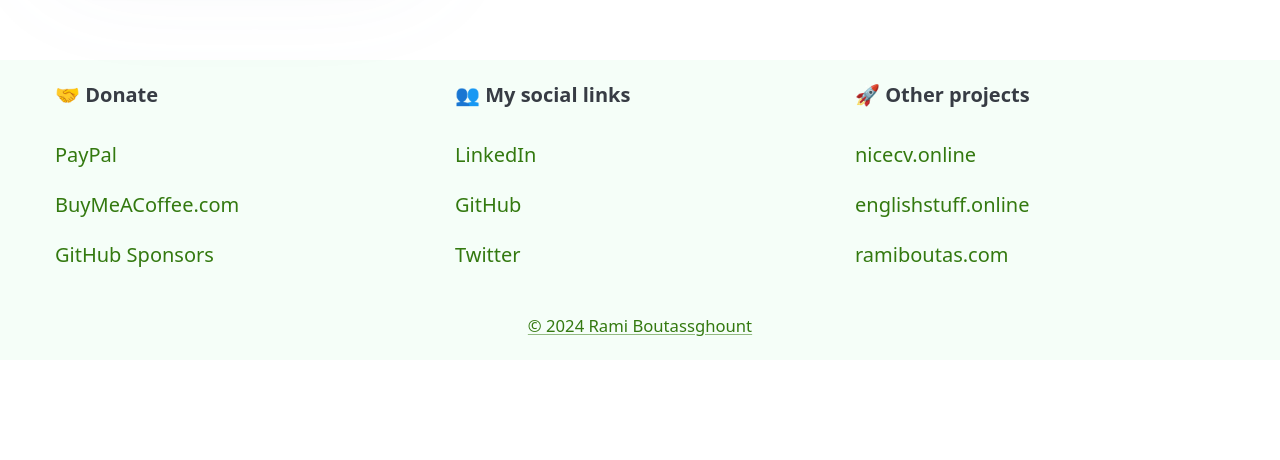
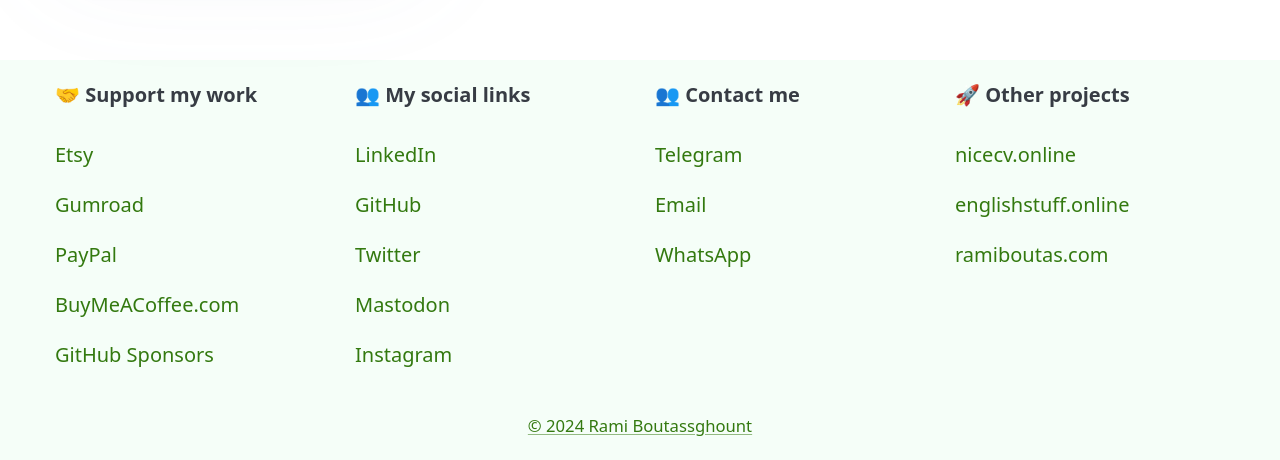
Before and after one commit to ramibch/mobile, a Django app: page / in a window 1280 px wide. Shown: the part 530-990 px from the top of the page. Before the commit the page ends 866 px from the top, so only its background shows below. Run offline with Django 5.2, Linux system fonts and the light colour scheme; parts of the project's set-up code (start-up, migrations or seed data) failed here and were passed over; some libraries are stand-ins or nearby versions.

Commit message:
more links

```diff
--- a/core/context_processors.py
+++ b/core/context_processors.py
@@ -10,19 +10,28 @@ def site(request):
         "current_year": timezone.now().year,
         "author": "Rami Boutassghount",
         "author_url": "https://ramiboutas.com/bio/",
-        "donation_links": {
+        "support_links": {
+            "Etsy": "https://ramiboutas.etsy.com/",
+            "Gumroad": "https://ramiboutas.gumroad.com/",
             "PayPal": "https://www.paypal.com/paypalme/ramiboutas",
             "BuyMeACoffee.com": "https://www.buymeacoffee.com/ramiboutas",
             "GitHub Sponsors": "https://github.com/sponsors/ramiboutas",
         },
         "social_links": {
             "LinkedIn": "https://www.linkedin.com/in/ramiboutas/",
-            "GitHub": "https://github.com/ramiboutas/",
+            "GitHub": "https://github.com/ramiboutas/mobile",
             "Twitter": "https://twitter.com/ramiboutas",
+            "Mastodon": "https://fosstodon.org/@ramiboutas",
+            "Instagram": "https://www.instagram.com/rami_btss/",
         },
         "projects_links": {
             "nicecv.online": "https://www.linkedin.com/in/ramiboutas/",
             "englishstuff.online": "https://github.com/ramiboutas/",
             "ramiboutas.com": "https://ramiboutas.com/",
         },
+        "contact_links": {
+            "Telegram": "https://t.me/ramiboutas",
+            "Email": "mailto:ramiboutas@protonmail.com",
+            "WhatsApp": "https://wa.me/+4915752936373",
+        },
     }
--- a/templates/partials/footer.html
+++ b/templates/partials/footer.html
@@ -1,13 +1,13 @@
 {% load i18n %}
 <footer style="background-color: #F5FEF8;">
   <div class="container row">
-    <aside class="col-md-4">
+    <aside class="col-md-3">
       <p>
-        <strong>🤝 {% trans "Donate" %}</strong>
+        <strong>🤝 {% trans "Support my work" %}</strong>
       </p>
       <nav>
         <ul>
-          {% for label, url in donation_links.items %}
+          {% for label, url in support_links.items %}
             <li>
               <a href="{{ url }}"target="_blank">{{ label }}</a>
             </li>
@@ -15,7 +15,7 @@
         </ul>
       </nav>
     </aside>
-    <aside class="col-md-4">
+    <aside class="col-md-3">
       <p>
         <strong>👥 {% trans "My social links" %}</strong>
       </p>
@@ -23,13 +23,27 @@
         <ul>
           {% for label, url in social_links.items %}
             <li>
-              <a href="{{ url }}"target="_blank">{{ label }}</a>
+              <a href="{{ url }}" target="_blank">{{ label }}</a>
             </li>
           {% endfor %}
         </ul>
       </nav>
     </aside>
-    <aside class="col-md-4">
+    <aside class="col-md-3">
+      <p>
+        <strong>👥 {% trans "Contact me" %}</strong>
+      </p>
+      <nav>
+        <ul>
+          {% for label, url in contact_links.items %}
+            <li>
+              <a href="{{ url }}">{{ label }}</a>
+            </li>
+          {% endfor %}
+        </ul>
+      </nav>
+    </aside>
+    <aside class="col-md-3">
       <p>
         <strong>🚀 {% trans "Other projects" %}</strong>
       </p>
```
